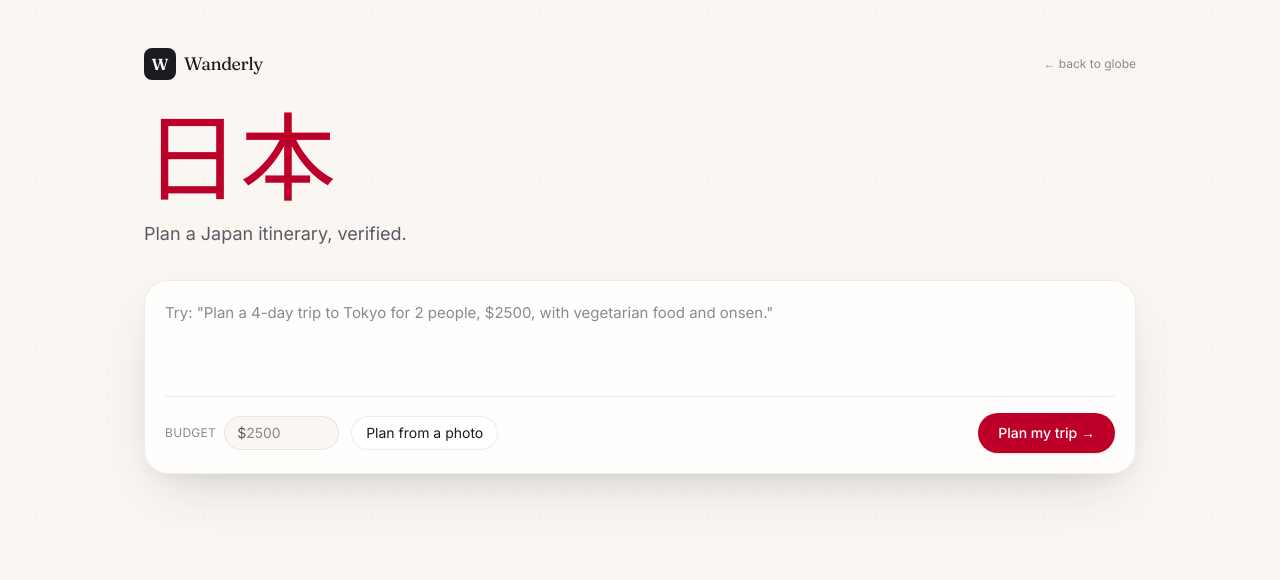
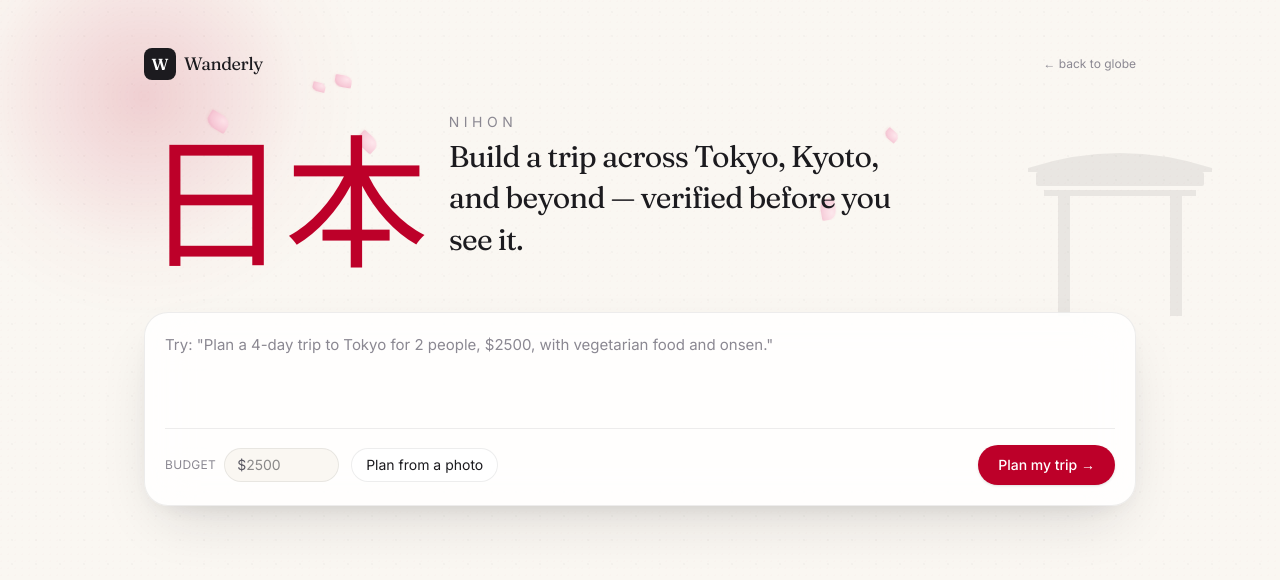
Before and after one commit to Pu1ni2/Wanderly, a Next.js app: page /plan/japan in a window 1280 px wide. Shown: the top 580 px of the page. Built offline with nearby package versions, Linux system fonts and the light colour scheme.

Commit message:
feat: Japan-themed planning page

```diff
--- a/app/plan/[country]/page.tsx
+++ b/app/plan/[country]/page.tsx
@@ -1,14 +1,15 @@
 import { notFound } from "next/navigation";
 import { themes, themeFor } from "@/lib/theme";
 import { PlanningExperience } from "@/components/plan/PlanningExperience";
-import Link from "next/link";
+import { JapanScene } from "@/components/themed/JapanScene";
 
 type Params = { country: string };
 
-const TITLES: Record<string, { display: string; sub: string; placeholder: string; defaultDestination: string }> = {
+const META: Record<string, { kanji: string; romaji: string; subtitle: string; placeholder: string; defaultDestination: string }> = {
   japan: {
-    display: "日本",
-    sub: "Plan a Japan itinerary, verified.",
+    kanji: "日本",
+    romaji: "Nihon",
+    subtitle: "Build a trip across Tokyo, Kyoto, and beyond — verified before you see it.",
     placeholder: 'Try: "Plan a 4-day trip to Tokyo for 2 people, $2500, with vegetarian food and onsen."',
     defaultDestination: "Japan",
   },
@@ -19,31 +20,26 @@ export default async function CountryPage({ params }: { params: Promise<Params>
   const key = country.toLowerCase();
   if (!themes[key]) notFound();
   const theme = themeFor(key);
-  const meta = TITLES[key];
+  const meta = META[key];
 
-  return (
-    <div className="min-h-screen washi">
-      <div className="max-w-5xl mx-auto px-4 py-8 sm:py-12">
-        <header className="flex items-center justify-between mb-8">
-          <Link href="/" className="flex items-center gap-2">
-            <div className="h-8 w-8 rounded-lg bg-[color:var(--ink)] flex items-center justify-center text-white font-display font-semibold">W</div>
-            <span className="font-display text-lg tracking-tight">Wanderly</span>
-          </Link>
-          <Link href="/" className="text-xs text-[color:var(--ink-faint)] hover:text-[color:var(--ink)] transition">← back to globe</Link>
-        </header>
-
-        <div className="mb-8">
-          <div className={`text-7xl sm:text-8xl ${theme.fontDisplayClass} leading-none mb-3`} style={{ color: theme.accent }}>
-            {meta.display}
-          </div>
-          <p className="text-[color:var(--ink-soft)] text-lg max-w-xl">{meta.sub}</p>
-        </div>
-
+  if (key === "japan") {
+    return (
+      <JapanScene kanji={meta.kanji} romaji={meta.romaji} subtitle={meta.subtitle}>
         <PlanningExperience
           theme={theme}
           defaultPlaceholder={meta.placeholder}
           initialDestination={meta.defaultDestination}
         />
+      </JapanScene>
+    );
+  }
+
+  // Fallback for future countries
+  return (
+    <div className="min-h-screen washi">
+      <div className="max-w-5xl mx-auto px-4 py-12">
+        <h1 className={`text-5xl ${theme.fontDisplayClass}`}>{country}</h1>
+        <PlanningExperience theme={theme} defaultPlaceholder={meta?.placeholder} initialDestination={meta?.defaultDestination ?? country} />
       </div>
     </div>
   );
--- /dev/null
+++ b/components/themed/JapanScene.tsx
@@ -0,0 +1,90 @@
+"use client";
+import { motion } from "framer-motion";
+import { SakuraPetals } from "./SakuraPetals";
+import type { ReactNode } from "react";
+
+interface Props {
+  kanji: string;
+  romaji?: string;
+  subtitle: string;
+  children: ReactNode;
+}
+
+export function JapanScene({ kanji, romaji, subtitle, children }: Props) {
+  return (
+    <div className="relative min-h-screen washi overflow-hidden">
+      {/* sun disc */}
+      <div className="pointer-events-none absolute -top-32 -left-20 h-[28rem] w-[28rem] rounded-full" style={{
+        background: "radial-gradient(closest-side, rgba(189,0,41,0.16), rgba(189,0,41,0.02) 70%, transparent)",
+        filter: "blur(2px)",
+      }} aria-hidden />
+
+      {/* torii silhouette far right */}
+      <ToriiSilhouette />
+
+      {/* falling sakura */}
+      <SakuraPetals count={16} />
+
+      <div className="relative max-w-5xl mx-auto px-4 py-8 sm:py-12">
+        <motion.header
+          initial={{ opacity: 0, y: -8 }}
+          animate={{ opacity: 1, y: 0 }}
+          transition={{ duration: 0.6 }}
+          className="flex items-center justify-between mb-8"
+        >
+          <a href="/" className="flex items-center gap-2">
+            <div className="h-8 w-8 rounded-lg bg-[color:var(--ink)] flex items-center justify-center text-white font-display font-semibold">W</div>
+            <span className="font-display text-lg tracking-tight">Wanderly</span>
+          </a>
+          <a href="/" className="text-xs text-[color:var(--ink-faint)] hover:text-[color:var(--ink)] transition">← back to globe</a>
+        </motion.header>
+
+        <motion.div
+          initial={{ opacity: 0, y: 12 }}
+          animate={{ opacity: 1, y: 0 }}
+          transition={{ duration: 0.8, delay: 0.1 }}
+          className="mb-10 flex items-end gap-6"
+        >
+          <div className="font-jp text-[7rem] sm:text-[9rem] leading-[0.9] tracking-tight" style={{ color: "var(--accent)" }}>
+            {kanji}
+          </div>
+          <div className="pb-3">
+            {romaji && (
+              <div className="text-sm tracking-[0.32em] uppercase text-[color:var(--ink-faint)] mb-1">{romaji}</div>
+            )}
+            <h1 className="font-display text-2xl sm:text-3xl tracking-tight text-[color:var(--ink)] max-w-md leading-snug">
+              {subtitle}
+            </h1>
+          </div>
+        </motion.div>
+
+        <motion.div
+          initial={{ opacity: 0, y: 16 }}
+          animate={{ opacity: 1, y: 0 }}
+          transition={{ duration: 0.8, delay: 0.2 }}
+        >
+          {children}
+        </motion.div>
+      </div>
+    </div>
+  );
+}
+
+function ToriiSilhouette() {
+  return (
+    <svg
+      aria-hidden
+      viewBox="0 0 240 220"
+      className="pointer-events-none absolute right-4 sm:right-10 top-28 w-44 sm:w-60 opacity-[0.07]"
+      style={{ color: "var(--ink)" }}
+    >
+      <g fill="currentColor">
+        <rect x="36" y="60" width="168" height="14" rx="2" />
+        <rect x="44" y="78" width="152" height="6" />
+        <rect x="58" y="84" width="12" height="120" />
+        <rect x="170" y="84" width="12" height="120" />
+        <path d="M28 56 Q 120 26 212 56 L 212 60 L 28 60 Z" />
+      </g>
+    </svg>
+  );
+}
--- /dev/null
+++ b/components/themed/SakuraPetals.tsx
@@ -0,0 +1,55 @@
+"use client";
+import { useMemo } from "react";
+
+interface Props {
+  count?: number;
+  className?: string;
+}
+
+interface Petal {
+  left: string;
+  delay: string;
+  duration: string;
+  size: number;
+  rotate: string;
+  drift: string;
+}
+
+export function SakuraPetals({ count = 14, className = "" }: Props) {
+  const petals = useMemo<Petal[]>(() =>
+    Array.from({ length: count }).map(() => ({
+      left: `${Math.random() * 100}%`,
+      delay: `${Math.random() * 12}s`,
+      duration: `${10 + Math.random() * 10}s`,
+      size: 8 + Math.floor(Math.random() * 10),
+      rotate: `${Math.floor(Math.random() * 360)}deg`,
+      drift: `${(Math.random() - 0.5) * 80}px`,
+    })),
+  [count]);
+
+  return (
+    <div className={`pointer-events-none absolute inset-0 overflow-hidden ${className}`} aria-hidden>
+      {petals.map((p, i) => (
+        <span
+          key={i}
+          className="petal absolute -top-6 block"
+          style={{
+            left: p.left,
+            animationDelay: p.delay,
+            animationDuration: p.duration,
+            transform: `rotate(${p.rotate})`,
+            // CSS-only flowery petal shape via radial gradient + border-radius
+            width: p.size,
+            height: p.size * 1.4,
+            background: "radial-gradient(ellipse at 30% 30%, #ffe1ea 0%, #f7c0d2 60%, #e495b0 100%)",
+            borderRadius: "50% 10% 50% 10%",
+            opacity: 0.85,
+            // @ts-expect-error custom CSS var consumed by keyframe via inline style chain
+            "--drift": p.drift,
+            filter: "drop-shadow(0 1px 1px rgba(189,0,41,0.08))",
+          }}
+        />
+      ))}
+    </div>
+  );
+}
```
